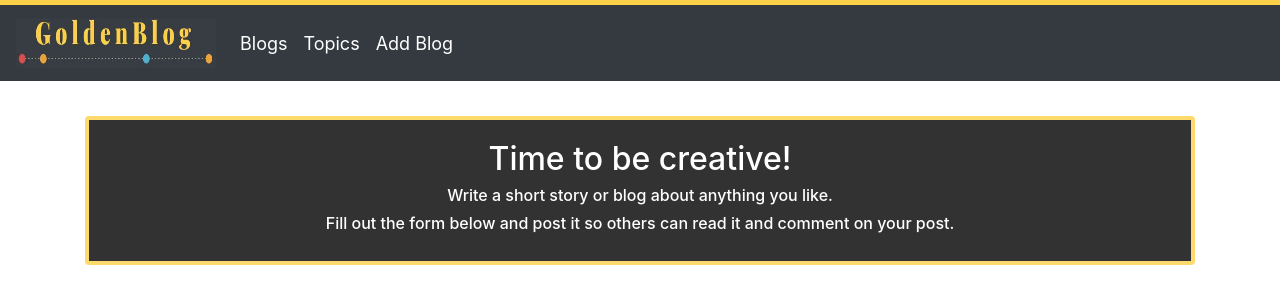
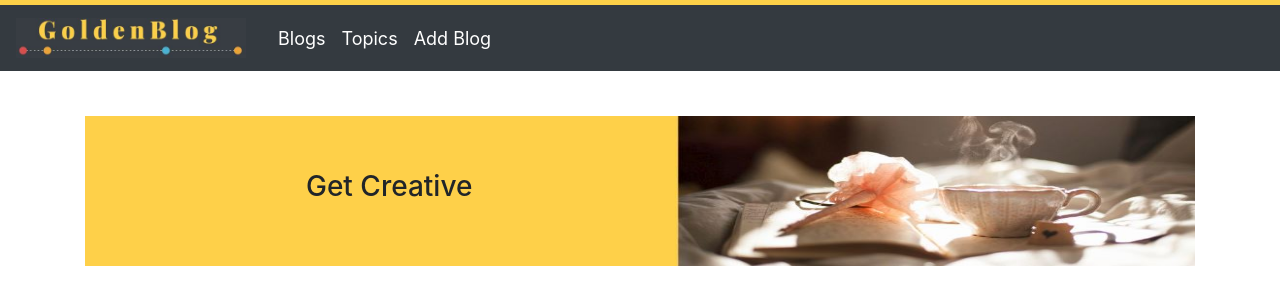
Before and after one commit to rami0141/GoldenBlogger, an Angular app: page /addBlog in a window 1280 px wide. Shown: the top 287 px of the page. Built offline with nearby package versions, Linux system fonts and the light colour scheme.

Commit message:
css changes

```diff
--- a/src/app/blog/create-new-blog/instructions/instructions.component.css
+++ b/src/app/blog/create-new-blog/instructions/instructions.component.css
@@ -1,7 +1,13 @@
-.gold {
-  background-color: black;
-  color: white;
-  font-size: 22px;
-  border: 4px solid #FED148;
-  opacity: 0.8;
+.center {
+    position: absolute;
+    top: 36%;
+    left: 28%;
+    transform: translate(-50%, -50%);
 }
+
+img {
+  position: relative;
+  width: 100%;
+  height: 150px;
+  /* border: 7px solid black; */
+}
--- a/src/app/blog/create-new-blog/instructions/instructions.component.html
+++ b/src/app/blog/create-new-blog/instructions/instructions.component.html
@@ -1,7 +1,3 @@
-<div class="card mb-4 gold">
-  <div class="card-body text-center">
-    <h2>Time to be creative!</h2>
-    <h6>Write a short story or blog about anything you like.</h6>
-    <h6>Fill out the form below and post it so others can read it and comment on your post.</h6>
-  </div>
-</div>
+<img src="../assets/images/directions.jpg" alt="Instructions" class="mb-5 img-fluid">
+<h3 class="center">Get Creative</h3>
+<!-- <p class="centerB">Fill out the form below and post your story for others to read.</p> -->
--- a/src/app/header/header.component.html
+++ b/src/app/header/header.component.html
@@ -1,19 +1,19 @@
 
 <nav class="navbar navbar-dark bg-dark fixed-top">
-  <a class="navbar-brand navbar-brand gold"routerLink="/"><img src="../assets/images/logo.JPG" style="width:200px; height: 50px; margin:0px;" alt=""></a>
+  <a class="navbar-brand navbar-brand gold"routerLink="/"><img src="../assets/images/logo.JPG" style="width:230px; height: 40px;" alt=""></a>
   <div class="navbar-expand">
     <div class="navbar-nav">
       <!-- <a class="nav-link" routerLink="/">Home</a> -->
-      <a class="nav-link text-white" routerLink="/blogs">Blogs</a>
+      <a class="nav-link text-white ml-2" routerLink="/blogs">Blogs</a>
       <a class="nav-link text-white" routerLink="/topics">Topics</a>
       <a class="nav-link text-white" routerLink="/addBlog">Add Blog</a>
     </div>
   </div>
   <div class="navbar-expand ml-auto navbar-nav">
-    <div class="navbar-nav">
+    <!-- <div class="navbar-nav">
       <a class="nav-item nav-link" href="https://github.com/rami0141" target="_blank">
-        <i class="fa fa-github"></i>
+        <a class="text-white m-5 mt-3 icon" href="https://github.com/rami0141/GoldenBlogger" target="_blank"><i class="fab fa-github fa-2x text-white"></i></a>
       </a>
-    </div>
+    </div> -->
   </div>
 </nav>
--- a/src/app/home/home.component.html
+++ b/src/app/home/home.component.html
@@ -7,11 +7,12 @@
       <img src="../assets/images/Goldenblog.jpg" alt="Features" class="img-fluid">
     </div>
   </div>
-  <!-- <div class="row">
+  <div class="row">
+    <hr>
     <div class="col-12 mt-5">
+      <h3>My Story</h3>
       <hr>
-      <p class="float-left">At vero eos et accusamus et iusto odio dignissimos ducimus qui blanditiis praesentium voluptatum deleniti atque corrupti quos dolores et quas molestias excepturi sint occaecati cupiditate non provident, similique sunt in culpa qui officia deserunt mollitia animi, id est laborum et dolorum fuga. Et harum quidem rerum facilis est et expedita distinctio. Nam libero tempore, cum soluta nobis est eligendi optio cumque nihil impedit quo minus id quod maxime placeat facere possimus, omnis voluptas assumenda est, omnis dolor repellendus. Temporibus autem quibusdam et aut officiis debitis aut rerum necessitatibus saepe eveniet ut et voluptates repudiandae sint et molestiae non recusandae. Itaque earum rerum hic tenetur a sapiente delectus, ut aut reiciendis voluptatibus maiores alias consequatur aut perferendis doloribus asperiores repellat.</p>
-      <img src="../assets/images/me.JPG" alt="Cristina Zhang" class="img-thumbnail float-right img-fluid">
+      <p><img src="../assets/images/me.JPG" alt="Cristina Zhang" class="img-thumbnail img-fluid float-right ml-5">At vero eos et accusamus et iusto odio dignissimos ducimus qui blanditiis praesentium voluptatum deleniti atque corrupti quos dolores et quas molestias excepturi sint occaecati cupiditate non provident, similique sunt in culpa qui officia deserunt mollitia animi, id est laborum et dolorum fuga. Et harum quidem rerum facilis est et expedita distinctio. Nam libero tempore, cum soluta nobis est eligendi optio cumque nihil impedit quo minus id quod maxime placeat facere possimus, omnis voluptas assumenda est, omnis dolor repellendus. Temporibus autem quibusdam et aut officiis debitis aut rerum necessitatibus saepe eveniet ut et voluptates repudiandae sint et molestiae non recusandae. Itaque earum rerum hic tenetur a sapiente delectus, ut aut reiciendis voluptatibus maiores alias consequatur aut perferendis doloribus asperiores repellat.</p>
     </div>
-  </div> -->
+  </div>
 </div>
--- a/src/index.html
+++ b/src/index.html
@@ -5,7 +5,8 @@
   <title>GoldenBlog</title>
   <base href="/">
   <meta name="viewport" content="width=device-width, initial-scale=1">
-  <link rel="icon" type="image/x-icon" href="favicon.ico">
+  <link rel="stylesheet" href="path/to/font-awesome/css/font-awesome.min.css">
+  <script defer src="https://use.fontawesome.com/releases/v5.0.10/js/all.js" integrity="sha384-slN8GvtUJGnv6ca26v8EzVaR9DC58QEwsIk9q1QXdCU8Yu8ck/tL/5szYlBbqmS+" crossorigin="anonymous"></script>
 </head>
 <body>
   <app-root></app-root>
```
Also changed, not shown: src/assets/images/app2.PNG, src/assets/images/directions.jpg (added).
